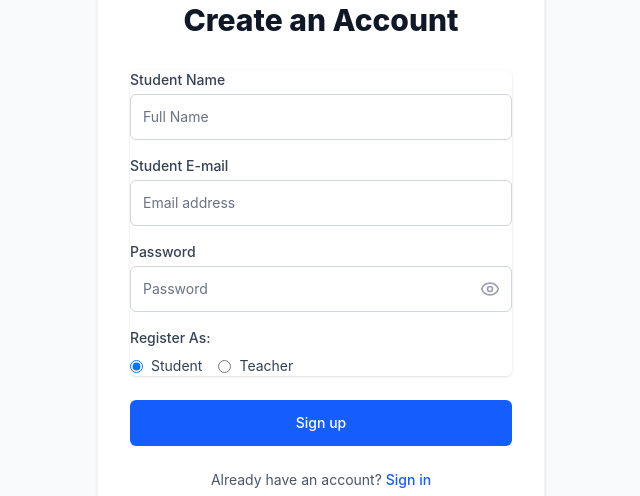
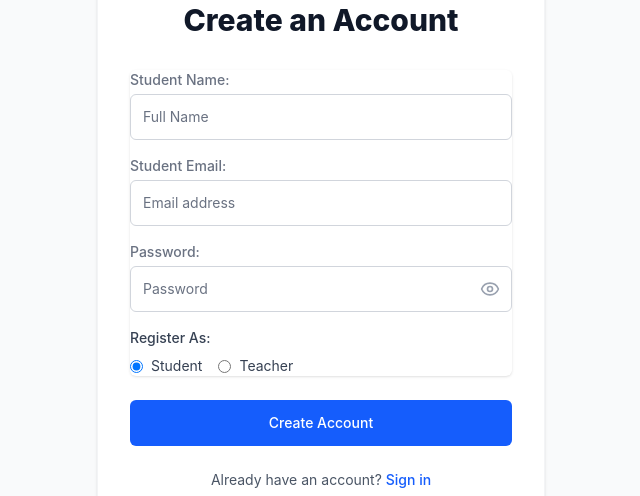
Before and after one commit to jesurebilraj-sketch/Hackathon-1, a React app in the folder ai-lms-platform/frontend/: page /register in a window 1280 px wide. Shown: the part 190-686 px from the top of the page, without its empty margins (319-959 px from the left). Built offline with nearby package versions, Linux system fonts and the light colour scheme; the HTML template or start-up script is replaced by a standard one.

Commit message:
style(frontend): update auth label colors and text formatting

```diff
--- a/ai-lms-platform/frontend/src/pages/auth/Login.jsx
+++ b/ai-lms-platform/frontend/src/pages/auth/Login.jsx
@@ -35,14 +35,14 @@ const Login = () => {
         <form className="mt-8 space-y-6" onSubmit={handleLogin}>
           <div className="space-y-4 rounded-md shadow-sm">
             <div>
-              <label className="block text-sm font-medium text-gray-700 mb-1">
-                {role === 'student' ? 'Student E-mail' : 'Teacher E-mail'}
+              <label className="block text-sm font-medium text-gray-500 mb-1">
+                {role === 'student' ? 'Student Email:' : 'Teacher Email:'}
               </label>
               <input name="email" type="email" required className="relative block w-full px-3 py-3 border border-gray-300 placeholder-gray-500 text-gray-900 rounded-md focus:outline-none focus:ring-blue-500 focus:border-blue-500 sm:text-sm" placeholder="Email address" defaultValue="demo@example.com" />
             </div>
             <div>
-              <label className="block text-sm font-medium text-gray-700 mb-1">
-                Password
+              <label className="block text-sm font-medium text-gray-500 mb-1">
+                Password:
               </label>
               <div className="relative">
                 <input name="password" type={showPassword ? "text" : "password"} required className="relative block w-full px-3 py-3 border border-gray-300 placeholder-gray-500 text-gray-900 rounded-md focus:outline-none focus:ring-blue-500 focus:border-blue-500 sm:text-sm pr-10" placeholder="Password" defaultValue="password" />
@@ -70,7 +70,7 @@ const Login = () => {
             </div>
           </div>
           <div>
-            <button type="submit" className="w-full flex justify-center py-3 px-4 border border-transparent text-sm font-medium rounded-md text-white bg-blue-600 hover:bg-blue-700 focus:outline-none focus:ring-2 focus:ring-offset-2 focus:ring-blue-500">Sign in</button>
+            <button type="submit" className="w-full flex justify-center py-3 px-4 border border-transparent text-sm font-medium rounded-md text-white bg-blue-600 hover:bg-blue-700 focus:outline-none focus:ring-2 focus:ring-offset-2 focus:ring-blue-500 cursor-pointer transition-colors">Sign in</button>
           </div>
           <div className="text-center text-sm">
             <span className="text-gray-600">Don't have an account? </span>
--- a/ai-lms-platform/frontend/src/pages/auth/Register.jsx
+++ b/ai-lms-platform/frontend/src/pages/auth/Register.jsx
@@ -32,20 +32,20 @@ const Register = () => {
         <form className="mt-8 space-y-6" onSubmit={handleRegister}>
           <div className="space-y-4 rounded-md shadow-sm">
             <div>
-              <label className="block text-sm font-medium text-gray-700 mb-1">
-                {role === 'student' ? 'Student Name' : 'Teacher Name'}
+              <label className="block text-sm font-medium text-gray-500 mb-1">
+                {role === 'student' ? 'Student Name:' : 'Teacher Name:'}
               </label>
               <input name="name" type="text" required className="relative block w-full px-3 py-3 border border-gray-300 placeholder-gray-500 text-gray-900 rounded-md focus:outline-none focus:ring-blue-500 focus:border-blue-500 sm:text-sm" placeholder="Full Name" />
             </div>
             <div>
-              <label className="block text-sm font-medium text-gray-700 mb-1">
-                {role === 'student' ? 'Student E-mail' : 'Teacher E-mail'}
+              <label className="block text-sm font-medium text-gray-500 mb-1">
+                {role === 'student' ? 'Student Email:' : 'Teacher Email:'}
               </label>
               <input name="email" type="email" required className="relative block w-full px-3 py-3 border border-gray-300 placeholder-gray-500 text-gray-900 rounded-md focus:outline-none focus:ring-blue-500 focus:border-blue-500 sm:text-sm" placeholder="Email address" />
             </div>
             <div>
-              <label className="block text-sm font-medium text-gray-700 mb-1">
-                Password
+              <label className="block text-sm font-medium text-gray-500 mb-1">
+                Password:
               </label>
               <div className="relative">
                 <input name="password" type={showPassword ? "text" : "password"} required className="relative block w-full px-3 py-3 border border-gray-300 placeholder-gray-500 text-gray-900 rounded-md focus:outline-none focus:ring-blue-500 focus:border-blue-500 sm:text-sm pr-10" placeholder="Password" />
@@ -73,7 +73,7 @@ const Register = () => {
             </div>
           </div>
           <div>
-            <button type="submit" className="w-full flex justify-center py-3 px-4 border border-transparent text-sm font-medium rounded-md text-white bg-blue-600 hover:bg-blue-700 focus:outline-none focus:ring-2 focus:ring-offset-2 focus:ring-blue-500">Sign up</button>
+            <button type="submit" className="w-full flex justify-center py-3 px-4 border border-transparent text-sm font-medium rounded-md text-white bg-blue-600 hover:bg-blue-700 focus:outline-none focus:ring-2 focus:ring-offset-2 focus:ring-blue-500 cursor-pointer transition-colors">Create Account</button>
           </div>
           <div className="text-center text-sm">
             <span className="text-gray-600">Already have an account? </span>
```
